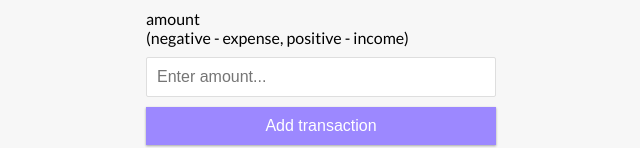
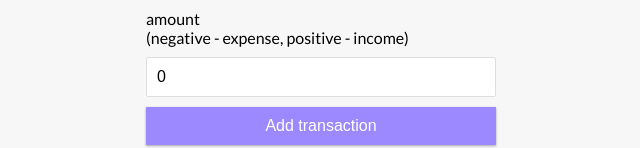
Before and after one commit to naima90/expense-tracker, a React (Create React App) app: page / in a window 1280 px wide. Shown: the part 583-731 px from the top of the page, without its empty margins (319-959 px from the left). Built offline with nearby package versions, Linux system fonts and the light colour scheme.

Commit message:
added component level state to the form

```diff
--- a/public/index.html
+++ b/public/index.html
@@ -24,7 +24,7 @@
       work correctly both with client-side routing and a non-root public URL.
       Learn how to configure a non-root public URL by running `npm run build`.
     -->
-    <title>React App</title>
+    <title>Expense Tracker</title>
   </head>
   <body>
     <noscript>You need to enable JavaScript to run this app.</noscript>
--- a/src/components/AddTransaction.js
+++ b/src/components/AddTransaction.js
@@ -1,18 +1,21 @@
-import React from 'react'
+import React, {useState} from 'react'
 
 export const AddTransaction = () => {
+  const [text, setText] = useState('')
+  const [amount, setAmount] = useState(0)
   return (
     <>
     <h3>Add new transaction</h3>
     <form>
       <div className="form-control">
         <label htmlFor="text">Text</label>
-        <input type="text" placeholder="Enter text..." />
+        <input type="text" value={text} onChange={(e) => setText(e.target.value)} placeholder="Enter text..." />
+
       </div><div className="form-control">
         <label htmlFor="amount">amount
         <br />
         (negative - expense, positive - income)</label>
-        <input type="number" placeholder="Enter amount..." />
+        <input type="number" value={amount} onChange={(e) => setAmount(e.target.value)} placeholder="Enter amount..." />
       </div>
       <button className="btn">Add transaction</button>
     </form>
```
Also changed, not shown: 1 other file (tests, documents, lock files or other folders).
